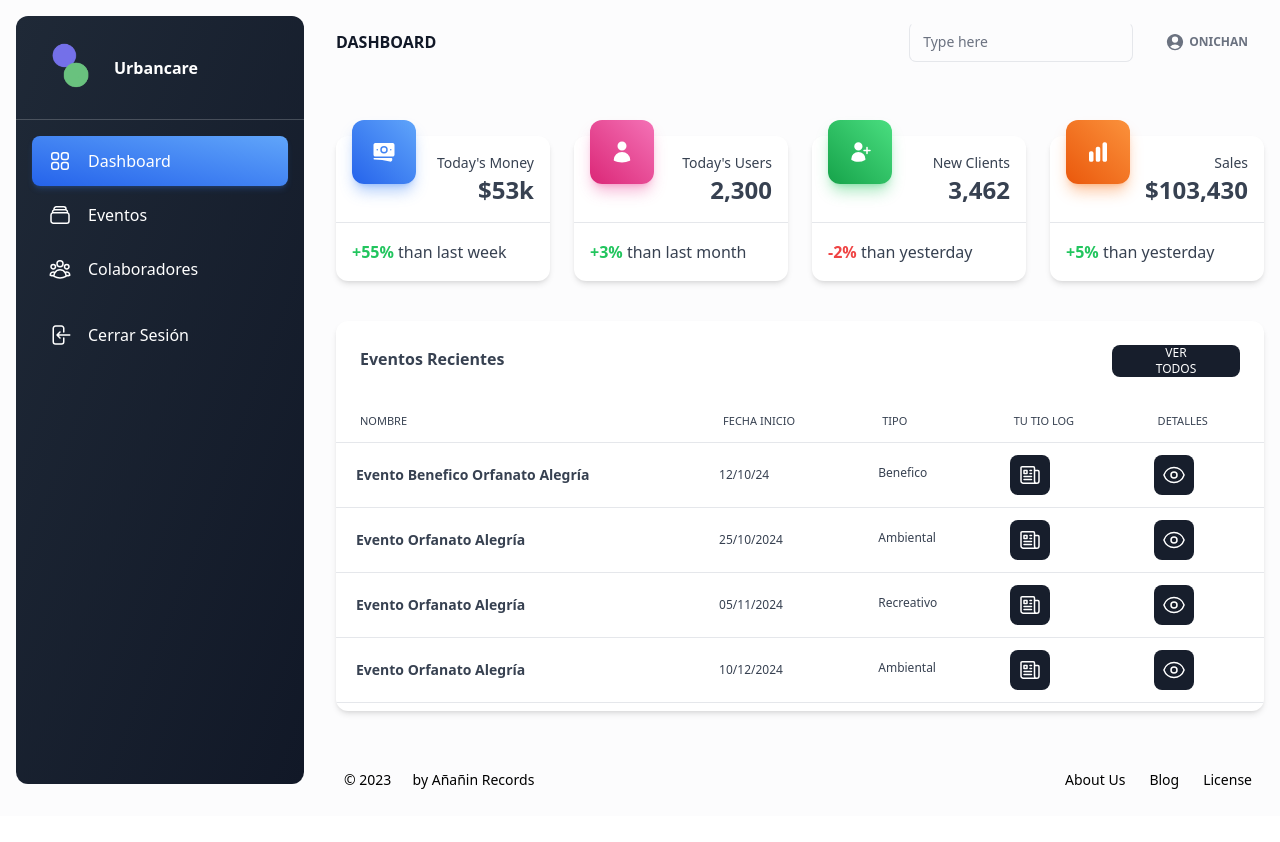
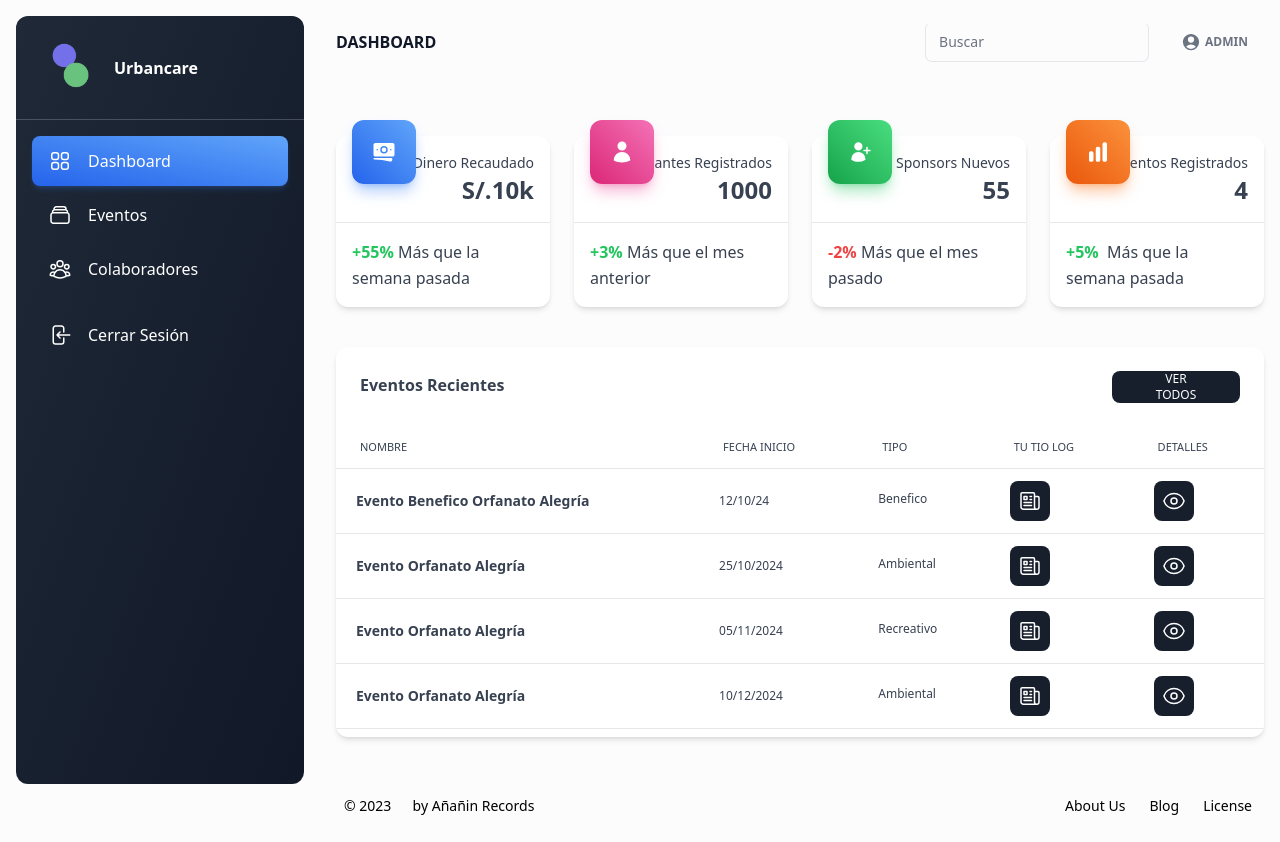
Before and after one commit to guillermotp01/BackUrbanCare, an Angular app: page /dashboard in a window 1280 px wide. Before the commit the page ends 816 px from the top, so only its background shows below. Built offline with nearby package versions, Linux system fonts and the light colour scheme.

Commit message:
se actualizaron palabras mal escritas

```diff
--- a/src/app/Components/header/header.component.html
+++ b/src/app/Components/header/header.component.html
@@ -6,7 +6,7 @@
       <div class="mr-auto md:mr-4 md:w-56">
         <div class="relative w-full min-w-[200px] h-10">
           <input class="peer w-full h-full bg-transparent text-gray-700 font-sans font-normal outline outline-0 focus:outline-0 disabled:bg-blue-gray-50 disabled:border-0 transition-all placeholder-shown:border placeholder-shown:border-blue-gray-200 placeholder-shown:border-t-blue-gray-200 border focus:border-2 border-t-transparent focus:border-t-transparent text-sm px-3 py-2.5 rounded-[7px] border-blue-gray-200 focus:border-blue-500" placeholder=" ">
-          <label class="flex w-full h-full select-none pointer-events-none absolute left-0 font-normal peer-placeholder-shown:text-gray-500 leading-tight peer-focus:leading-tight peer-disabled:text-transparent peer-disabled:peer-placeholder-shown:text-blue-gray-500 transition-all -top-1.5 peer-placeholder-shown:text-sm text-[11px] peer-focus:text-[11px] before:content[' '] before:block before:box-border before:w-2.5 before:h-1.5 before:mt-[6.5px] before:mr-1 peer-placeholder-shown:before:border-transparent before:rounded-tl-md before:border-t peer-focus:before:border-t-2 before:border-l peer-focus:before:border-l-2 before:pointer-events-none before:transition-all peer-disabled:before:border-transparent after:content[' '] after:block after:flex-grow after:box-border after:w-2.5 after:h-1.5 after:mt-[6.5px] after:ml-1 peer-placeholder-shown:after:border-transparent after:rounded-tr-md after:border-t peer-focus:after:border-t-2 after:border-r peer-focus:after:border-r-2 after:pointer-events-none after:transition-all peer-disabled:after:border-transparent peer-placeholder-shown:leading-[3.75] text-blue-gray-400 peer-focus:text-blue-500 before:border-blue-gray-200 peer-focus:before:border-blue-500 after:border-blue-gray-200 peer-focus:after:border-blue-500">Type here</label>
+          <label class="flex w-full h-full select-none pointer-events-none absolute left-0 font-normal peer-placeholder-shown:text-gray-500 leading-tight peer-focus:leading-tight peer-disabled:text-transparent peer-disabled:peer-placeholder-shown:text-blue-gray-500 transition-all -top-1.5 peer-placeholder-shown:text-sm text-[11px] peer-focus:text-[11px] before:content[' '] before:block before:box-border before:w-2.5 before:h-1.5 before:mt-[6.5px] before:mr-1 peer-placeholder-shown:before:border-transparent before:rounded-tl-md before:border-t peer-focus:before:border-t-2 before:border-l peer-focus:before:border-l-2 before:pointer-events-none before:transition-all peer-disabled:before:border-transparent after:content[' '] after:block after:flex-grow after:box-border after:w-2.5 after:h-1.5 after:mt-[6.5px] after:ml-1 peer-placeholder-shown:after:border-transparent after:rounded-tr-md after:border-t peer-focus:after:border-t-2 after:border-r peer-focus:after:border-r-2 after:pointer-events-none after:transition-all peer-disabled:after:border-transparent peer-placeholder-shown:leading-[3.75] text-blue-gray-400 peer-focus:text-blue-500 before:border-blue-gray-200 peer-focus:before:border-blue-500 after:border-blue-gray-200 peer-focus:after:border-blue-500">Buscar</label>
         </div>
       </div>
       <button class="relative middle none font-sans font-medium text-center uppercase transition-all disabled:opacity-50 disabled:shadow-none disabled:pointer-events-none w-10 max-w-[40px] h-10 max-h-[40px] rounded-lg text-xs text-gray-500 hover:bg-blue-gray-500/10 active:bg-blue-gray-500/30 grid xl:hidden" type="button">
@@ -20,7 +20,7 @@
         <button class="middle none font-sans font-bold center uppercase transition-all disabled:opacity-50 disabled:shadow-none disabled:pointer-events-none text-xs py-3 rounded-lg text-gray-500 hover:bg-blue-gray-500/10 active:bg-blue-gray-500/30 hidden items-center gap-1 px-4 xl:flex" type="button">
           <svg xmlns="http://www.w3.org/2000/svg" viewBox="0 0 24 24" fill="currentColor" aria-hidden="true" class="h-5 w-5 text-blue-gray-500">
             <path fill-rule="evenodd" d="M18.685 19.097A9.723 9.723 0 0021.75 12c0-5.385-4.365-9.75-9.75-9.75S2.25 6.615 2.25 12a9.723 9.723 0 003.065 7.097A9.716 9.716 0 0012 21.75a9.716 9.716 0 006.685-2.653zm-12.54-1.285A7.486 7.486 0 0112 15a7.486 7.486 0 015.855 2.812A8.224 8.224 0 0112 20.25a8.224 8.224 0 01-5.855-2.438zM15.75 9a3.75 3.75 0 11-7.5 0 3.75 3.75 0 017.5 0z" clip-rule="evenodd"></path>
-          </svg> onichan </button>
+          </svg> ADMIN </button>
         <button class="relative middle none font-sans font-medium text-center uppercase transition-all disabled:opacity-50 disabled:shadow-none disabled:pointer-events-none w-10 max-w-[40px] h-10 max-h-[40px] rounded-lg text-xs text-gray-500 hover:bg-blue-gray-500/10 active:bg-blue-gray-500/30 grid xl:hidden" type="button">
           <span class="absolute top-1/2 left-1/2 transform -translate-y-1/2 -translate-x-1/2">
             <svg xmlns="http://www.w3.org/2000/svg" viewBox="0 0 24 24" fill="currentColor" aria-hidden="true" class="h-5 w-5 text-blue-gray-500">
--- a/src/app/Pages/dashboard/dashboard.component.html
+++ b/src/app/Pages/dashboard/dashboard.component.html
@@ -8,12 +8,12 @@
         </svg>
       </div>
       <div class="p-4 text-right">
-        <p class="block antialiased font-sans text-sm leading-normal font-normal text-blue-gray-600">Today's Money</p>
-        <h4 class="block antialiased tracking-normal font-sans text-2xl font-semibold leading-snug text-blue-gray-900">$53k</h4>
+        <p class="block antialiased font-sans text-sm leading-normal font-normal text-blue-gray-600">Dinero Recaudado</p>
+        <h4 class="block antialiased tracking-normal font-sans text-2xl font-semibold leading-snug text-blue-gray-900">S/.10k</h4>
       </div>
       <div class="border-t border-blue-gray-50 p-4">
         <p class="block antialiased font-sans text-base leading-relaxed font-normal text-blue-gray-600">
-          <strong class="text-green-500">+55%</strong>&nbsp;than last week
+          <strong class="text-green-500">+55%</strong>&nbsp;Más que la semana pasada
         </p>
       </div>
     </div>
@@ -24,12 +24,12 @@
         </svg>
       </div>
       <div class="p-4 text-right">
-        <p class="block antialiased font-sans text-sm leading-normal font-normal text-blue-gray-600">Today's Users</p>
-        <h4 class="block antialiased tracking-normal font-sans text-2xl font-semibold leading-snug text-blue-gray-900">2,300</h4>
+        <p class="block antialiased font-sans text-sm leading-normal font-normal text-blue-gray-600">Participantes Registrados</p>
+        <h4 class="block antialiased tracking-normal font-sans text-2xl font-semibold leading-snug text-blue-gray-900">1000</h4>
       </div>
       <div class="border-t border-blue-gray-50 p-4">
         <p class="block antialiased font-sans text-base leading-relaxed font-normal text-blue-gray-600">
-          <strong class="text-green-500">+3%</strong>&nbsp;than last month
+          <strong class="text-green-500">+3%</strong>&nbsp;Más que el mes anterior
         </p>
       </div>
     </div>
@@ -40,12 +40,12 @@
         </svg>
       </div>
       <div class="p-4 text-right">
-        <p class="block antialiased font-sans text-sm leading-normal font-normal text-blue-gray-600">New Clients</p>
-        <h4 class="block antialiased tracking-normal font-sans text-2xl font-semibold leading-snug text-blue-gray-900">3,462</h4>
+        <p class="block antialiased font-sans text-sm leading-normal font-normal text-blue-gray-600">Sponsors Nuevos</p>
+        <h4 class="block antialiased tracking-normal font-sans text-2xl font-semibold leading-snug text-blue-gray-900">55</h4>
       </div>
       <div class="border-t border-blue-gray-50 p-4">
         <p class="block antialiased font-sans text-base leading-relaxed font-normal text-blue-gray-600">
-          <strong class="text-red-500">-2%</strong>&nbsp;than yesterday
+          <strong class="text-red-500">-2%</strong>&nbsp;Más que el mes pasado
         </p>
       </div>
     </div>
@@ -56,12 +56,12 @@
         </svg>
       </div>
       <div class="p-4 text-right">
-        <p class="block antialiased font-sans text-sm leading-normal font-normal text-blue-gray-600">Sales</p>
-        <h4 class="block antialiased tracking-normal font-sans text-2xl font-semibold leading-snug text-blue-gray-900">$103,430</h4>
+        <p class="block antialiased font-sans text-sm leading-normal font-normal text-blue-gray-600">Eventos Registrados</p>
+        <h4 class="block antialiased tracking-normal font-sans text-2xl font-semibold leading-snug text-blue-gray-900">4</h4>
       </div>
       <div class="border-t border-blue-gray-50 p-4">
         <p class="block antialiased font-sans text-base leading-relaxed font-normal text-blue-gray-600">
-          <strong class="text-green-500">+5%</strong>&nbsp;than yesterday
+          <strong class="text-green-500">+5%</strong>&nbsp; Más que la semana pasada
         </p>
       </div>
     </div>
--- a/src/app/Pages/detalle-evento/detalle-evento.component.html
+++ b/src/app/Pages/detalle-evento/detalle-evento.component.html
@@ -32,7 +32,7 @@
 
         <div class="mb-4">
           <span class="font-medium">Descripción:</span>
-          <p class="text-gray-700">Colecta de juguetes y ropa.</p>
+          <p class="text-gray-700">Colecta de juguetes y ropa</p>
         </div>
 
         <div class="mb-4">
@@ -80,3 +80,28 @@
       </div>
     </div>
   </div>
+  <div class="flex justify-center">
+    <nav aria-label="Page navigation example">
+        <ul class="flex items-center -space-x-px h-10 text-base">
+            <li>
+                <a href="#" class="flex items-center justify-center px-4 h-10 ms-0 leading-tight text-gray-500 bg-white border border-e-0 border-gray-300 rounded-s-lg hover:bg-gray-100 hover:text-gray-700 dark:bg-gray-800 dark:border-gray-700 dark:text-gray-400 dark:hover:bg-gray-700 dark:hover:text-white">
+                    <span class="sr-only">Previous</span>
+                    <svg class="w-3 h-3 rtl:rotate-180" aria-hidden="true" xmlns="http://www.w3.org/2000/svg" fill="none" viewBox="0 0 6 10">
+                        <path stroke="currentColor" stroke-linecap="round" stroke-linejoin="round" stroke-width="2" d="M5 1 1 5l4 4"/>
+                    </svg>
+                </a>
+            </li>
+            <li>
+                <a href="#" class="flex items-center justify-center px-4 h-10 leading-tight text-[#171e2c] bg-white">1</a>
+            </li>
+            <li>
+                <a href="#" class="flex items-center justify-center px-4 h-10 leading-tight text-gray-500 bg-white border border-gray-300 rounded-e-lg hover:bg-gray-100 hover:text-gray-700 dark:bg-gray-800 dark:border-gray-700 dark:text-gray-400 dark:hover:bg-gray-700 dark:hover:text-white">
+                    <span class="sr-only">Next</span>
+                    <svg class="w-3 h-3 rtl:rotate-180" aria-hidden="true" xmlns="http://www.w3.org/2000/svg" fill="none" viewBox="0 0 6 10">
+                        <path stroke="currentColor" stroke-linecap="round" stroke-linejoin="round" stroke-width="2" d="m1 9 4-4-4-4"/>
+                    </svg>
+                </a>
+            </li>
+        </ul>
+    </nav>
+  </div>
--- a/src/app/Pages/login/login.component.html
+++ b/src/app/Pages/login/login.component.html
@@ -37,7 +37,7 @@
                  </button>
 
                 <div class="flex justify-end mt-4">
-                  <a href="#" class="text-sm hover:text-black-500 cursor-pointer hover:-translate-y-1 duration-500 transition-all">Olvidaste tu contraseña?, TONTIN</a>
+                  <a href="#" class="text-sm hover:text-black-500 cursor-pointer hover:-translate-y-1 duration-500 transition-all">¿Olvidaste tu contraseña?</a>
                 </div>
 
               </form>
```
